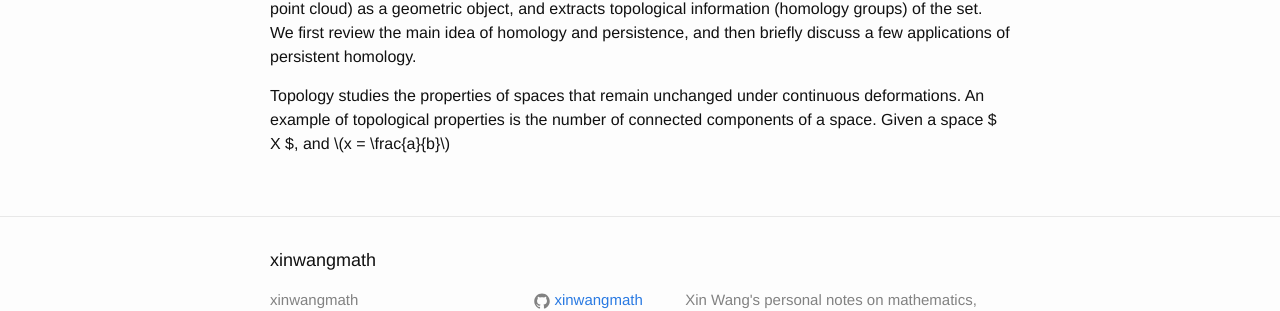
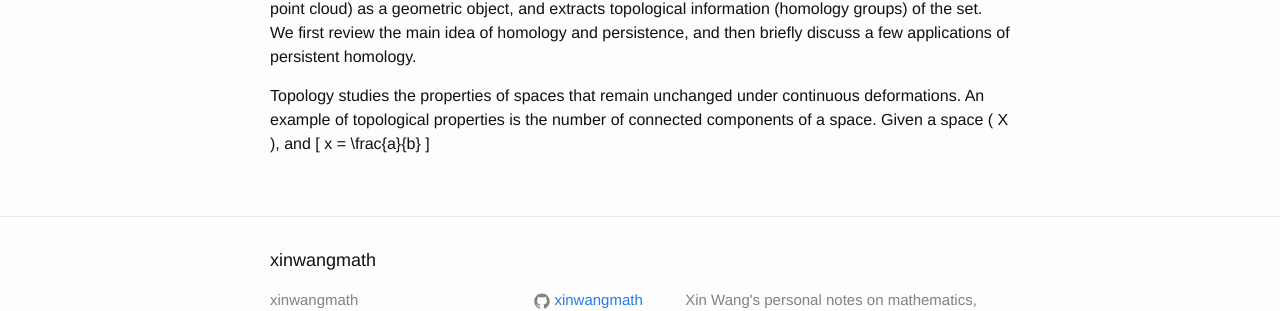
Before and after one commit to xinwangmath/xinwangmath.github.io, a Jekyll site: the page built from _posts/2015-12-28-persistent-homology.markdown, in a window 1280 px wide. Shown: the part 266-577 px from the top of the page. Built offline with Jekyll 4.4.1, drawn with Linux system fonts in a browser that asks for light colours.

```diff
--- a/_layouts/default.html
+++ b/_layouts/default.html
@@ -6,6 +6,8 @@
   <body>
 
     {% include header.html %}
+
+    <script src='https://cdn.mathjax.org/mathjax/latest/MathJax.js?config=TeX-AMS-MML_HTMLorMML'></script>
 
     <div class="page-content">
       <div class="wrapper">
@@ -17,4 +19,5 @@
 
   </body>
 
+
 </html>
--- a/_layouts/page.html
+++ b/_layouts/page.html
@@ -12,5 +12,3 @@ layout: default
   </article>
 
 </div>
-
-<script src="http://cdn.mathjax.org/mathjax/latest/MathJax.js?config=TeX-AMS-MML_HTMLorMML" type="text/javascript"></script>
--- a/_posts/2015-12-28-persistent-homology.markdown
+++ b/_posts/2015-12-28-persistent-homology.markdown
@@ -7,7 +7,7 @@ This is a set of learning notes on persistent homology.
 
 Persistent homology is a method in topological data analysis. It views the date set(refered as a data point cloud) as a geometric object, and extracts topological information (homology groups) of the set. We first review the main idea of homology and persistence, and then briefly discuss a few applications of persistent homology.
 
-Topology studies the properties of spaces that remain unchanged under continuous deformations. An example of topological properties is the number of connected components of a space. Given a space $ X $, and
-$$
+Topology studies the properties of spaces that remain unchanged under continuous deformations. An example of topological properties is the number of connected components of a space. Given a space \( X \), and
+\[
 x = \frac{a}{b}
-$$
+\]
```
